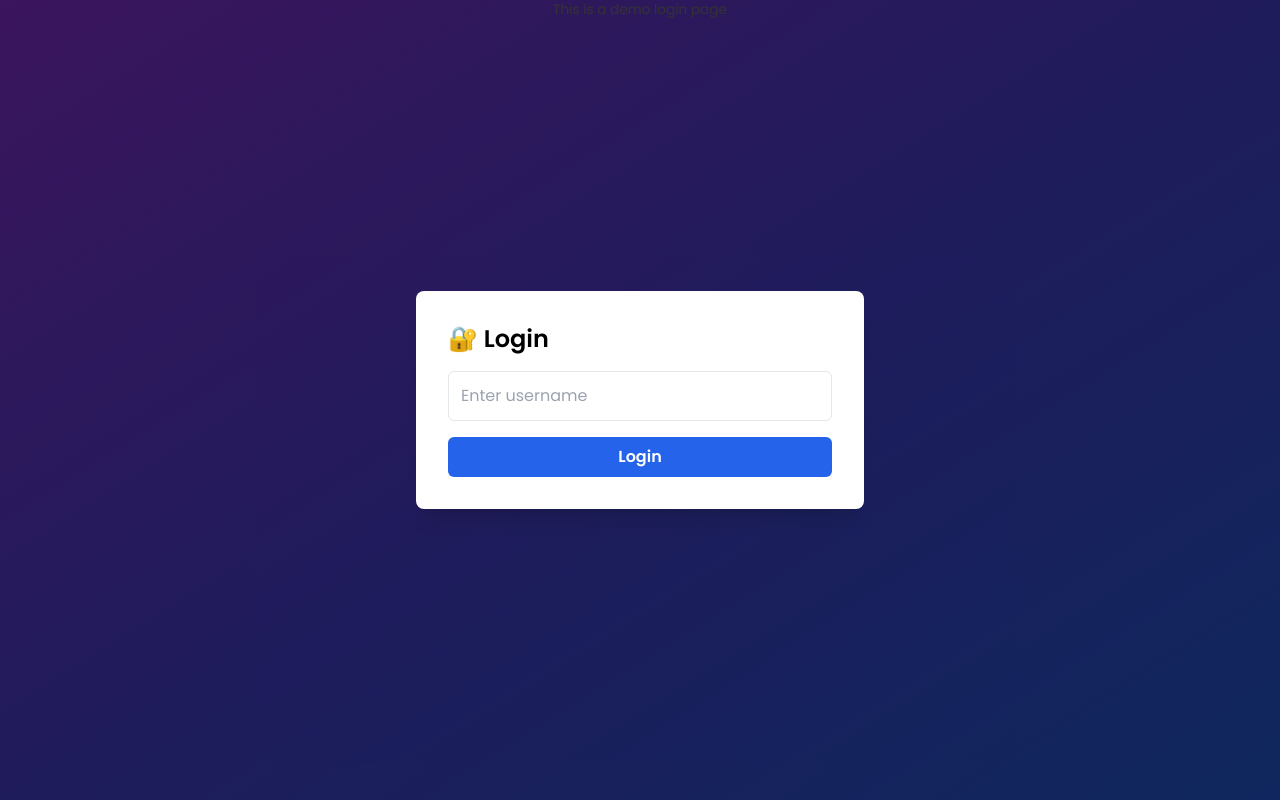
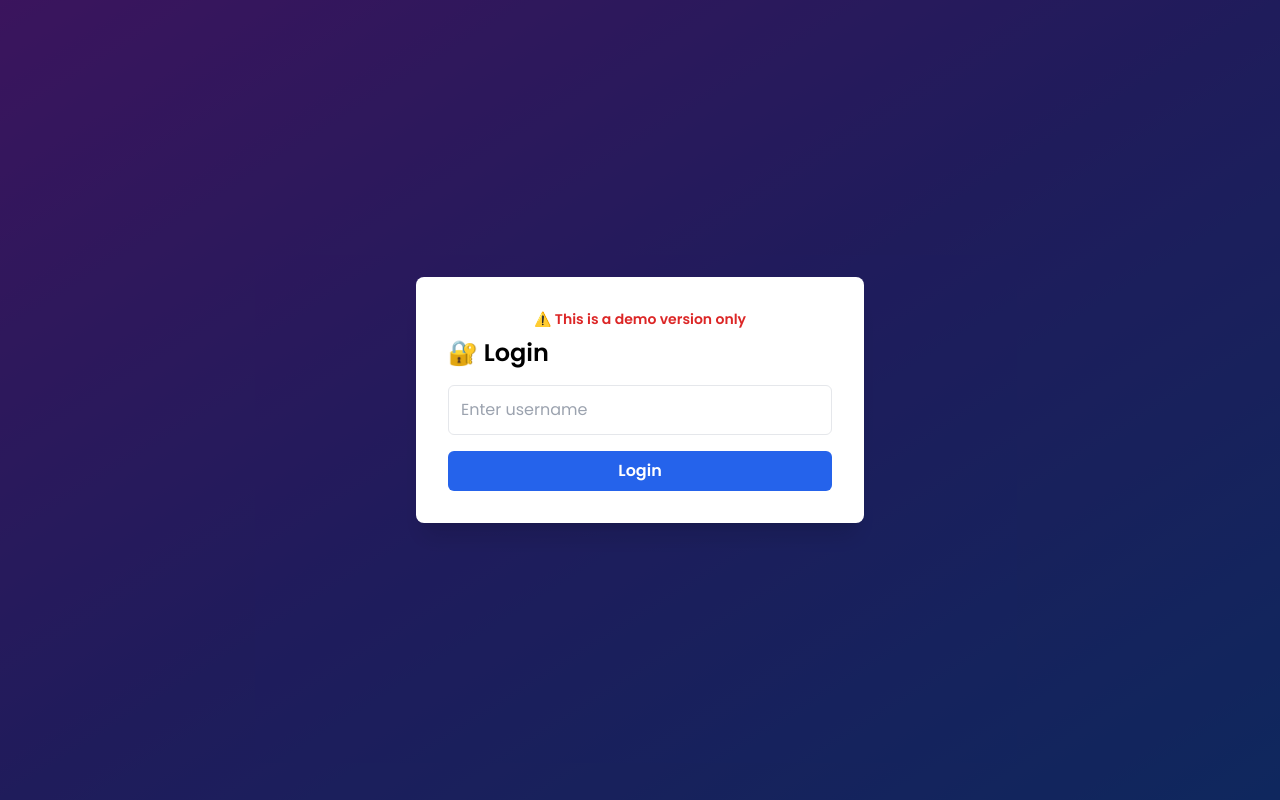
Before and after one commit to simranbhatt024/Smart-To-Do-Planner, a plain HTML site: page index.html in a window 1280 px wide. Drawn offline with nearby package versions, Linux system fonts and the light colour scheme.

Commit message:
Update index.html

```diff
--- a/index.html
+++ b/index.html
@@ -33,14 +33,17 @@
   <div id="notification" class="fixed top-5 right-5 bg-green-500 text-white px-4 py-2 rounded-lg shadow-lg hidden z-50"></div>
 
   <!-- Login Modal -->
-  <p style="text-align:center; color: gray; font-size: 0.85rem;">This is a demo login page</p>
+
+<!-- Login Modal -->
 <div id="loginModal" class="fixed inset-0 flex items-center justify-center bg-black bg-opacity-60 z-40">
   <div class="bg-white text-black p-8 rounded-lg w-full max-w-md shadow-xl">
+    <p class="text-sm text-center text-red-600 font-semibold mb-2">⚠️ This is a demo version only</p>
     <h2 class="text-2xl font-bold mb-4">🔐 Login</h2>
     <input type="text" id="username" placeholder="Enter username" class="w-full mb-4 p-3 border rounded-md" />
     <button id="loginBtn" class="bg-blue-600 hover:bg-blue-700 text-white px-4 py-2 rounded-md w-full font-semibold">Login</button>
   </div>
 </div>
+
 
   <!-- Container -->
   <div id="appContent" class="max-w-4xl mx-auto p-6 hidden">
```
Lines whose indentation alone changed are shown as unchanged.
